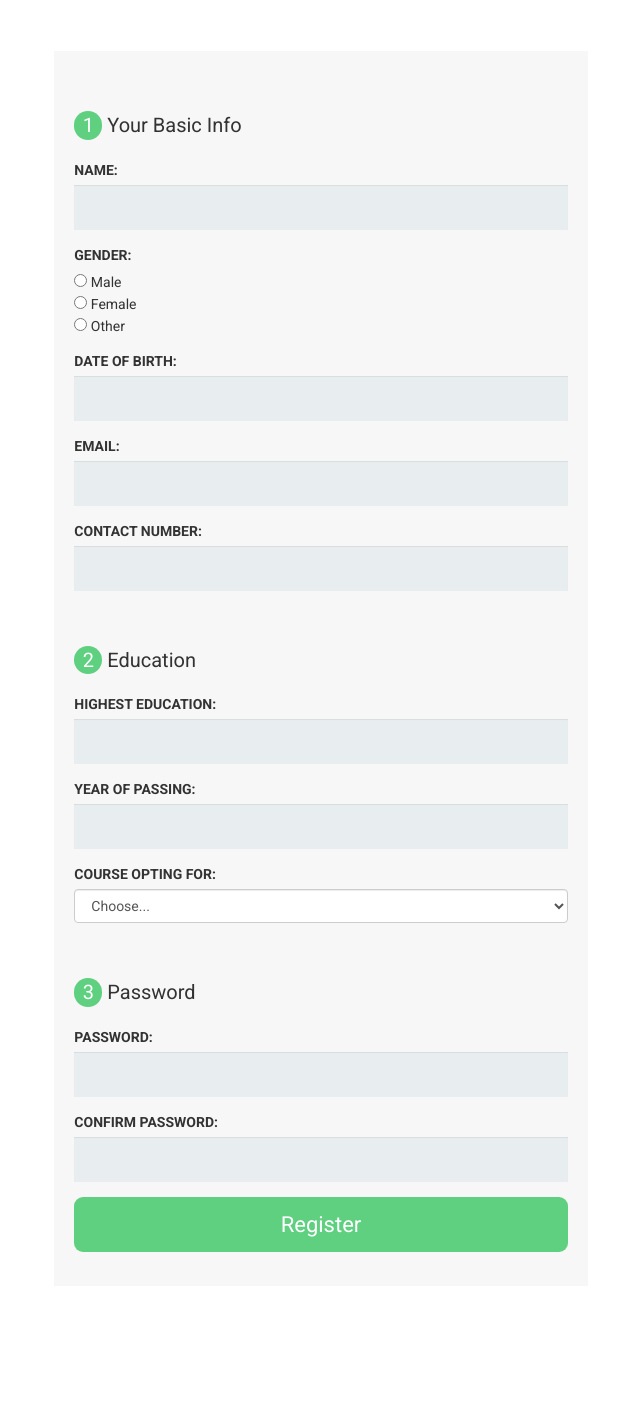
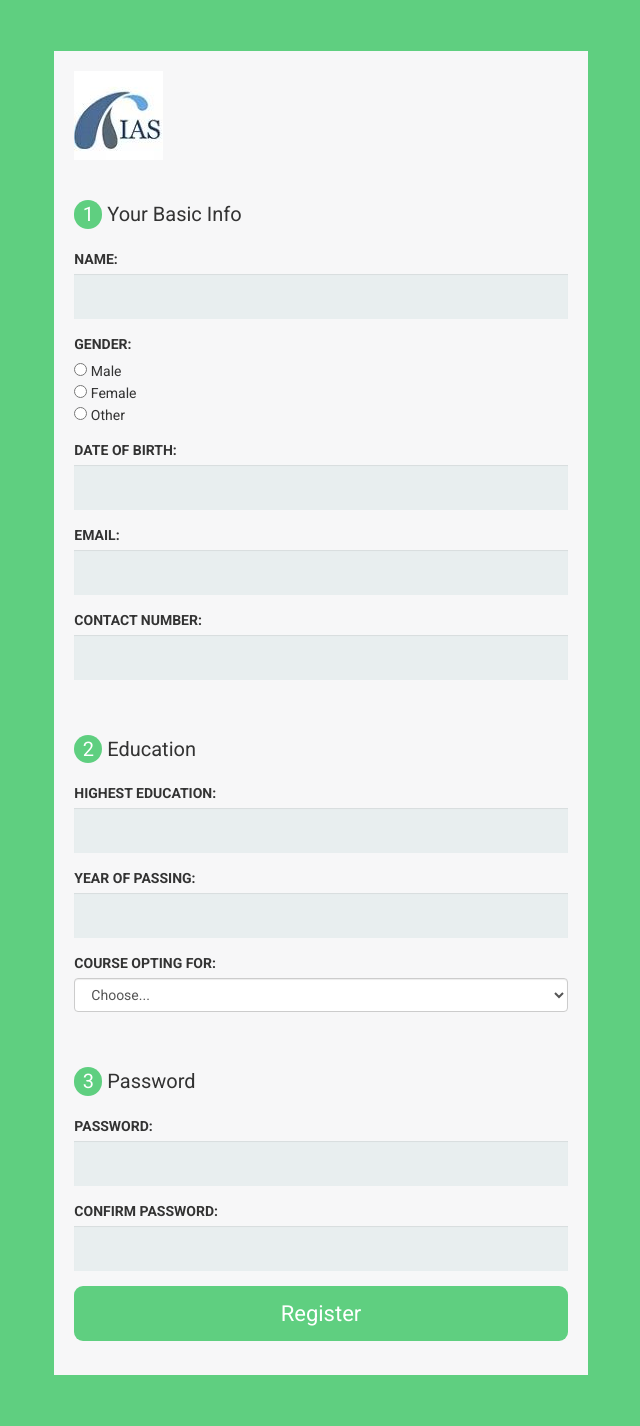
Before and after one commit to prince737/IAS-Academic, a PHP site: page /registration.php in a window 1280 px wide. Shown: the whole page, without its empty margins (319-959 px from the left). Before the commit the page ends 1252 px from the top, so only its background shows below. Run offline with PHP 8.4, Linux system fonts and the light colour scheme; some libraries are stand-ins or nearby versions.

Commit message:
registration front end

```diff
--- a/Css/register.css
+++ b/Css/register.css
@@ -3,6 +3,9 @@
 	font-weight: 400;
 
 }
+body{
+	background-color:#5fcf80;
+|}
 
 .contactus{
 	background-color: #F7F7F8;
--- a/registration.php
+++ b/registration.php
@@ -17,7 +17,9 @@
     <div class="container-fluid">
 	    <div class="row">
 			<div class="col-md-5 col-sm-10 contactus">
-
+				<div class="heading">
+					<img src="images/logo.jpg"/>
+				</div>
 				<form>
 				    <div class="item"><span>1</span>  Your Basic Info</div>
   					<div class="form-group">
```
